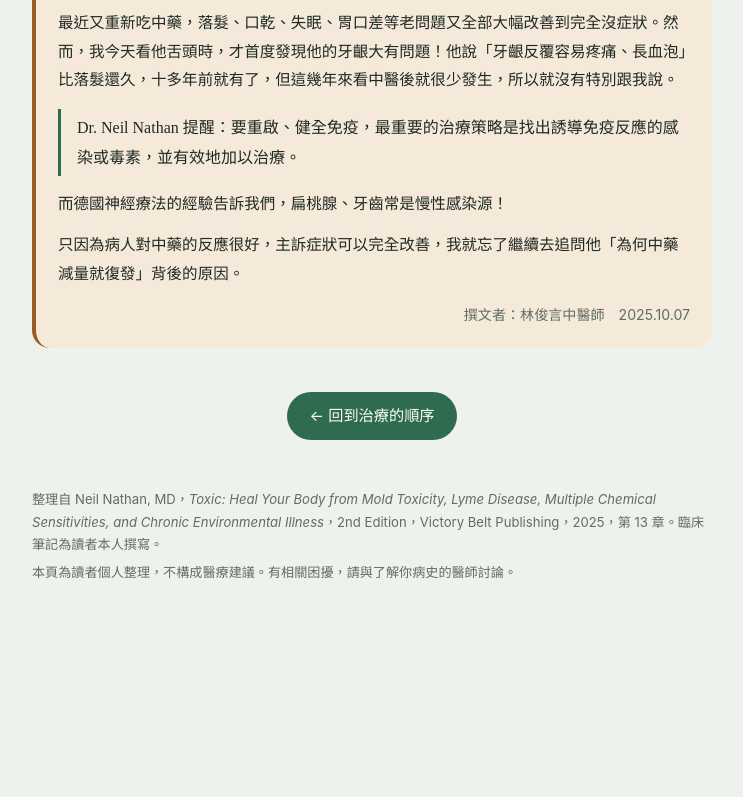
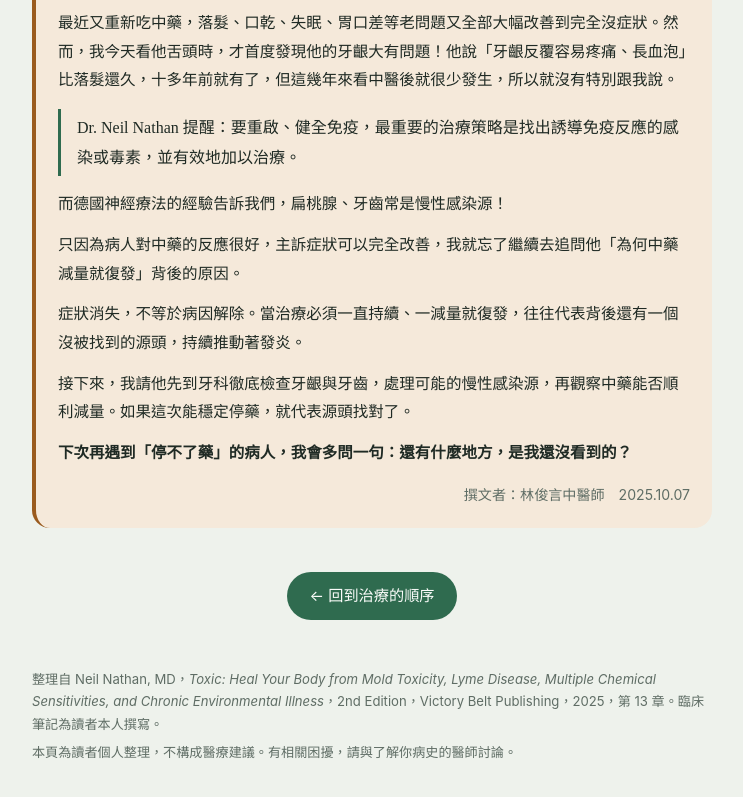
Before and after one commit to ccc99188-oss/toxic-nathan, a plain HTML site: page immune.html in a window 1280 px wide. Shown: the part 2646-3443 px from the top of the page, without its empty margins (268-1011 px from the left). Before the commit the page ends 3300 px from the top, so only its background shows below. Drawn offline with Linux system fonts and the light colour scheme.

Commit message:
Add closing reflection to clinical note
Co-Authored-By: Claude Opus 5.5 <noreply@anthropic.com>

```diff
--- a/immune.html
+++ b/immune.html
@@ -214,6 +214,9 @@
       <blockquote>Dr. Neil Nathan 提醒：要重啟、健全免疫，最重要的治療策略是找出誘導免疫反應的感染或毒素，並有效地加以治療。</blockquote>
       <p>而德國神經療法的經驗告訴我們，扁桃腺、牙齒常是慢性感染源！</p>
       <p>只因為病人對中藥的反應很好，主訴症狀可以完全改善，我就忘了繼續去追問他「為何中藥減量就復發」背後的原因。</p>
+      <p>症狀消失，不等於病因解除。當治療必須一直持續、一減量就復發，往往代表背後還有一個沒被找到的源頭，持續推動著發炎。</p>
+      <p>接下來，我請他先到牙科徹底檢查牙齦與牙齒，處理可能的慢性感染源，再觀察中藥能否順利減量。如果這次能穩定停藥，就代表源頭找對了。</p>
+      <p><b>下次再遇到「停不了藥」的病人，我會多問一句：還有什麼地方，是我還沒看到的？</b></p>
       <p class="sign">撰文者：林俊言中醫師　2025.10.07</p>
     </article>
   </section>
```
